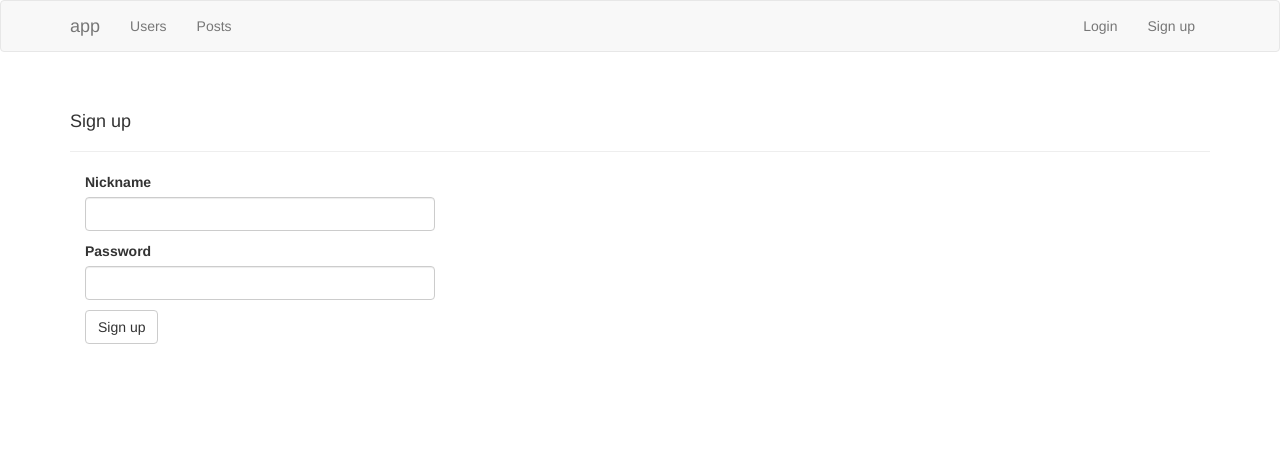
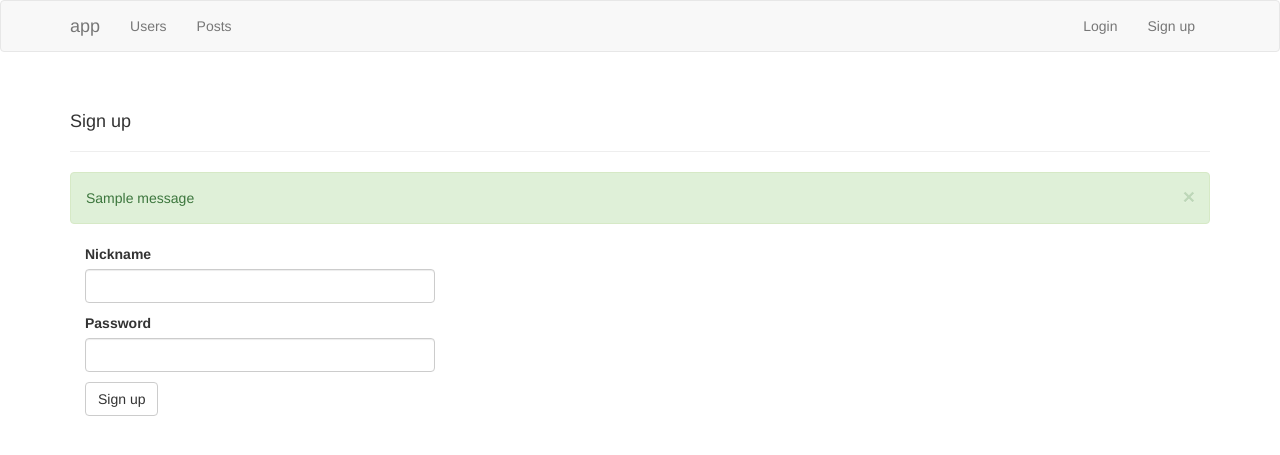
Before and after one commit to luisccf/flask-posts, a Flask app: page /signup in a window 1280 px wide. Shown: the top 455 px of the page. Run offline with Flask 2, Linux system fonts and the light colour scheme; one stand-in notice (Sample message) is shown; some libraries are stand-ins or nearby versions.

Commit message:
Adds flash messages for login and signup errors

```diff
--- a/app/users/templates/login.html
+++ b/app/users/templates/login.html
@@ -1,13 +1,15 @@
 {% extends "layout.html" %}
 {% block content %}
 
-{% if message %}
-<div class="alert alert-danger" role="alert">
-	<span class="glyphicon glyphicon-exclamation-sign" aria-hidden="true"></span>
-	<span class="sr-only">Error:</span>
-	{{ message }}
-</div>
+{% if get_flashed_messages(with_categories=true) %}
+	{% for category, message in get_flashed_messages(with_categories=true) %}
+    <div class="alert alert-{{ category }} alert-dismissable animated fadeInDown">
+        <button aria-hidden="true" data-dismiss="alert" class="close" type="button">×</button>
+        {{ message }}
+    </div>
+	{% endfor %}
 {% endif %}
+
 <div class="col-sm-4">
 <form class="form-group" action="" method="post" name="login">
 	{{ form.hidden_tag() }}
@@ -18,4 +20,5 @@
 	<p><input class="btn btn-default" type="submit" value="{{ title }}"></p>
 </form>
 </div>
+
 {% endblock %}
--- a/app/users/views.py
+++ b/app/users/views.py
@@ -21,13 +21,15 @@ def signup():
 		if form.validate_on_submit():
 			response = request.form.to_dict()
 			if db.session.query(models.User).filter_by(nickname=response['nickname']).first():
-				return render_template('login.html', title='Sign up', form=form, message='Nickname already taken!'), 401
+				flash('Nickname already taken!', 'danger')
+				return render_template('login.html', title='Sign up', form=form), 401
 			user = models.User(nickname=response['nickname'], password=response['password'])
 			db.session.add(user)
 			db.session.commit()
 			login_user(user)
 			return redirect(url_for('home.index'))
-		return render_template('login.html', title='Sign up', form=form, message='Please enter nickname and password!'), 402
+		flash('Please enter a nickname and a password!', 'danger')
+		return render_template('login.html', title='Sign up', form=form), 402
 	return render_template('login.html', title='Sign up', header='Sign up', form=form)
 
 @mod.route('/login', methods=['GET', 'POST'])
@@ -37,10 +39,12 @@ def login():
 		if form.validate_on_submit():
 			user = user_logging_in(form)
 			if user is None:
-				return render_template('login.html', title='Login', form=form, message='Wrong username or password!'), 401
+				flash('Wrong username or password!', 'danger')
+				return render_template('login.html', title='Login', form=form), 401
 			login_user(user)
 			return render_template('index.html', title='Home', header='App', user=user), 200
-		return render_template('login.html', title='Login', form=form, message='Please enter nickname and password!'), 402
+		flash('Please enter a nickname and a password!', 'danger')
+		return render_template('login.html', title='Login', form=form), 402
 	return render_template('login.html', title='Login', form=LoginForm())
 
 def user_logging_in(form):
--- a/user_tests.py
+++ b/user_tests.py
@@ -5,6 +5,7 @@ from app import app, db
 import factory
 from app.models import User
 from faker import Faker
+
 
 class UserFactory(factory.alchemy.SQLAlchemyModelFactory):
     class Meta:
```
